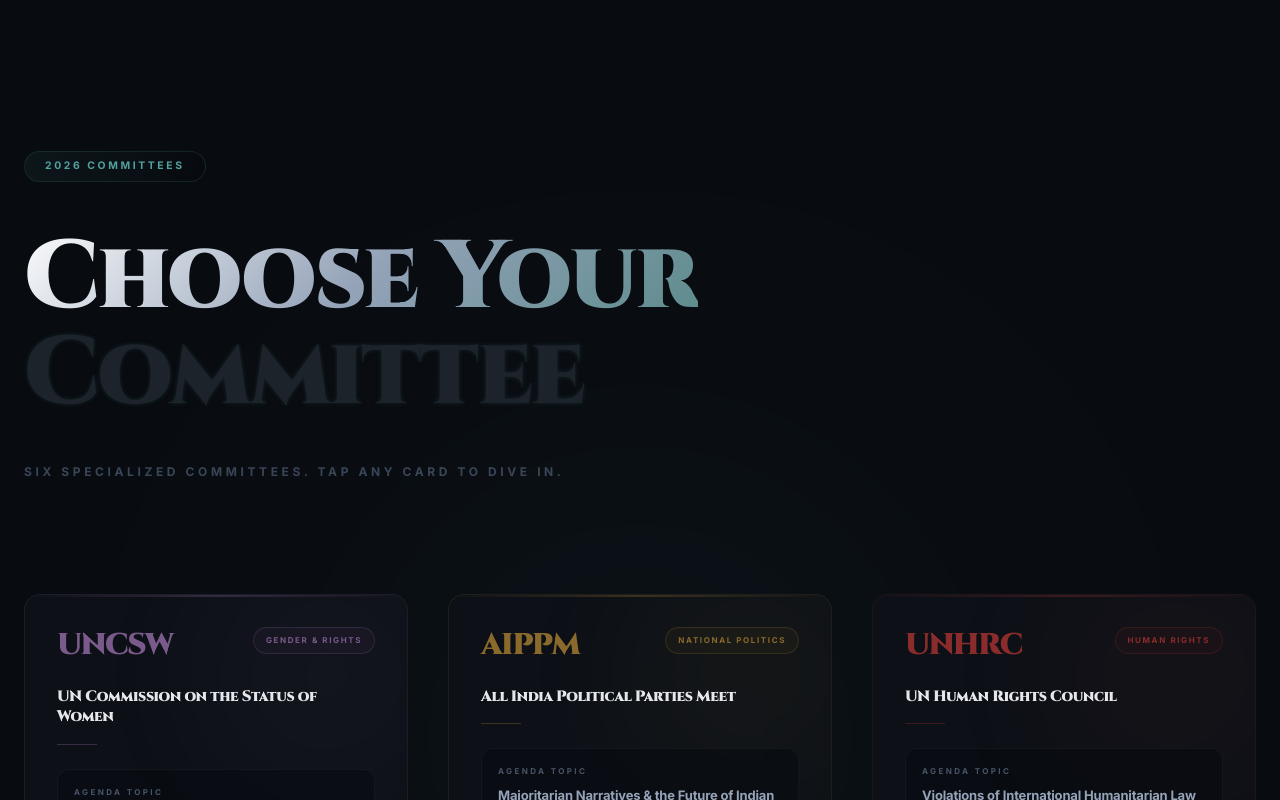
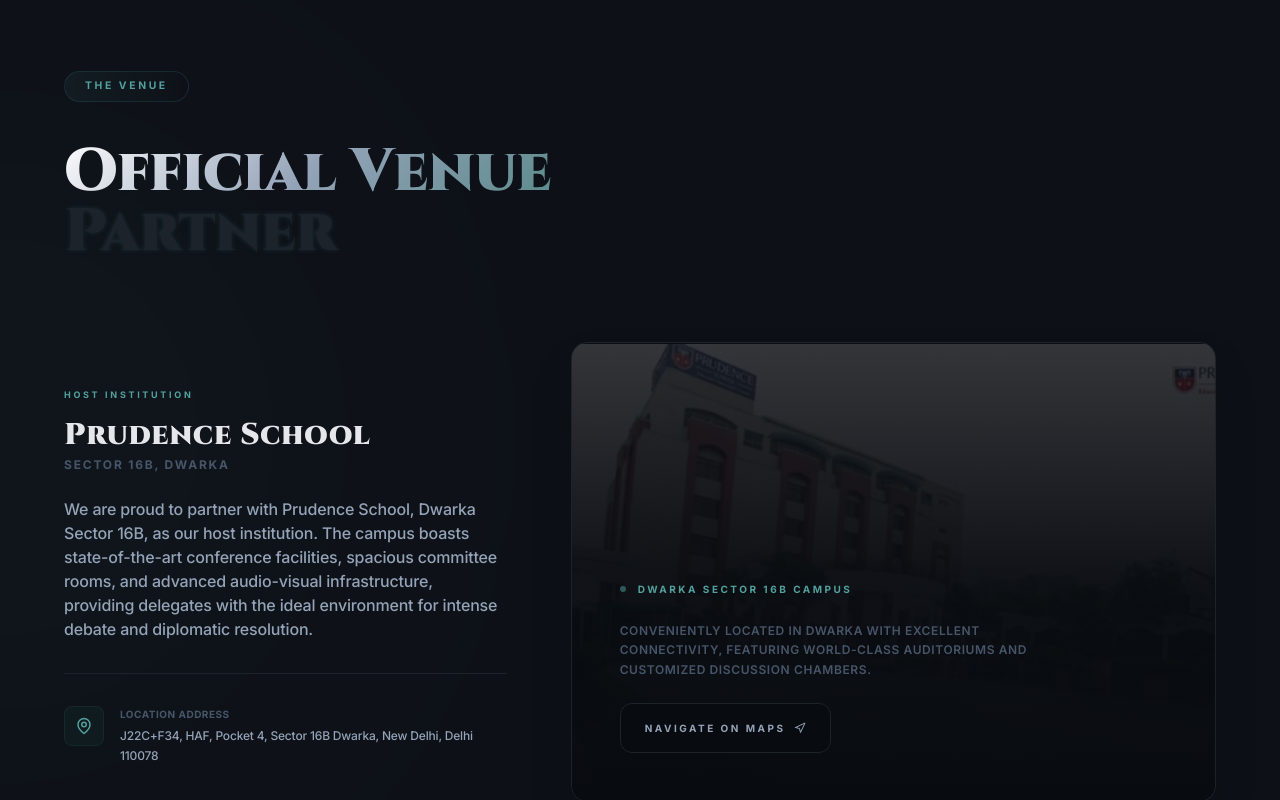
Before and after one commit to Saicharantejj/Senatus-Summit, a Next.js app: page / in a window 1280 px wide. Shown: the part 2720-3520 px from the top of the page. Built offline with nearby package versions, Linux system fonts and the light colour scheme.

Commit message:
Reposition Venue section to be before Committees section

```diff
--- a/app/page.tsx
+++ b/app/page.tsx
@@ -1,5 +1,6 @@
 import Hero from '@/components/Hero'
 import About from '@/components/About'
+import Venue from '@/components/Venue'
 import Committees from '@/components/Committees'
 import Timeline from '@/components/Timeline'
 import Contact from '@/components/Contact'
@@ -9,6 +10,7 @@
     <>
       <Hero />
       <About />
+      <Venue />
       <Committees />
       <Timeline />
       <Contact />
--- /dev/null
+++ b/components/Venue.tsx
@@ -0,0 +1,110 @@
+'use client'
+
+import { motion } from 'framer-motion'
+import { MapPin, Navigation } from 'lucide-react'
+
+const fadeUp = (delay = 0) => ({
+  initial: { opacity: 0, y: 15 },
+  whileInView: { opacity: 1, y: 0 },
+  viewport: { once: true, margin: '-80px' },
+  transition: { duration: 0.9, delay, ease: 'easeOut' },
+})
+
+export default function Venue() {
+  return (
+    <section id="venue" className="relative py-24 md:py-36 px-4 sm:px-6 border-t border-[#1c232b] bg-[#0d1117] overflow-hidden">
+      {/* Background decoration */}
+      <div className="glow-orb w-[600px] h-[600px] bg-[#2c5f5d] opacity-[0.04] top-1/2 left-0 -translate-x-1/2 -translate-y-1/2" />
+      <div className="absolute inset-0 dot-grid opacity-[0.05] [mask-image:linear-gradient(to_bottom,transparent,black,transparent)]" />
+
+      <div className="max-w-6xl mx-auto relative z-10">
+
+        {/* Header */}
+        <motion.div {...fadeUp(0)} className="mb-20">
+          <div className="section-label mb-10">The Venue</div>
+          <h2 className="font-cinzel font-black text-4xl md:text-5xl lg:text-6xl leading-tight">
+            <span className="gradient-text font-black">Official Venue</span><br />
+            <span className="text-[#1c232b] drop-shadow-[0_0_2px_rgba(44,95,93,0.3)]">Partner</span>
+          </h2>
+        </motion.div>
+
+        {/* Content Grid */}
+        <div className="grid grid-cols-1 lg:grid-cols-12 gap-12 lg:gap-16 items-stretch">
+
+          {/* Left Column: Text Details (5 cols) */}
+          <motion.div {...fadeUp(0.1)} className="lg:col-span-5 flex flex-col justify-center gap-6">
+            <div>
+              <span className="font-inter text-[9px] font-black tracking-[0.3em] text-[#52a19e] uppercase">
+                Host Institution
+              </span>
+              <h3 className="font-cinzel font-black text-3xl text-[#e5e7eb] mt-3 mb-1 tracking-wide">
+                Prudence School
+              </h3>
+              <p className="font-inter text-[#475569] text-xs font-bold uppercase tracking-[0.15em]">
+                Sector 16B, Dwarka
+              </p>
+            </div>
+
+            <p className="font-inter text-sm md:text-base text-[#94a3b8] leading-relaxed font-medium">
+              We are proud to partner with Prudence School, Dwarka Sector 16B, as our host institution. The campus boasts state-of-the-art conference facilities, spacious committee rooms, and advanced audio-visual infrastructure, providing delegates with the ideal environment for intense debate and diplomatic resolution.
+            </p>
+
+            <div className="w-full h-px bg-[#1c232b] my-2" />
+
+            <div className="flex items-start gap-4">
+              <div className="w-10 h-10 rounded-lg bg-[#2c5f5d]/10 border border-[#2c5f5d]/20 flex items-center justify-center shrink-0">
+                <MapPin className="text-[#52a19e]" size={18} />
+              </div>
+              <div className="flex flex-col gap-1">
+                <span className="font-inter text-[10px] font-bold text-[#475569] tracking-wider uppercase">Location Address</span>
+                <p className="font-inter text-xs text-[#94a3b8] font-medium leading-relaxed">
+                  J22C+F34, HAF, Pocket 4, Sector 16B Dwarka, New Delhi, Delhi 110078
+                </p>
+              </div>
+            </div>
+          </motion.div>
+
+          {/* Right Column: Image Card (7 cols) */}
+          <motion.div
+            {...fadeUp(0.2)}
+            className="lg:col-span-7 relative group rounded-2xl border border-[#1c232b] bg-[#080b10] overflow-hidden min-h-[380px] sm:min-h-[460px] flex flex-col justify-end p-8 sm:p-12 hover:border-[#2c5f5d]/30 transition-all duration-500 shadow-2xl"
+          >
+            {/* Background Image of the building with opacity */}
+            <div
+              className="absolute inset-0 z-0 bg-cover bg-center opacity-[0.20] transition-all duration-700 group-hover:scale-105 group-hover:opacity-[0.26]"
+              style={{
+                backgroundImage: "url('/venue.jpg')",
+              }}
+            />
+            {/* Gradient overlay to ensure high contrast */}
+            <div className="absolute inset-0 bg-gradient-to-t from-[#080b10] via-[#080b10]/80 to-transparent z-0" />
+
+            {/* Content overlay */}
+            <div className="relative z-10 flex flex-col gap-6">
+              <div className="flex items-center gap-3">
+                <div className="w-1.5 h-1.5 rounded-full bg-[#52a19e] animate-pulse" />
+                <span className="font-inter text-[10px] font-bold tracking-[0.25em] text-[#52a19e] uppercase">Dwarka Sector 16B Campus</span>
+              </div>
+
+              <p className="font-inter text-xs text-[#475569] font-semibold uppercase tracking-wider max-w-md leading-relaxed">
+                Conveniently located in Dwarka with excellent connectivity, featuring world-class auditoriums and customized discussion chambers.
+              </p>
+
+              <a
+                href="https://www.google.com/maps?q=J22C%2BF34,+HAF,+Pocket+4,+Sector+16B+Dwarka,+New+Delhi,+Delhi+110078&utm_source=chatgpt.com"
+                target="_blank"
+                rel="noopener noreferrer"
+                className="w-fit inline-flex items-center gap-2 rounded-xl bg-[#080b10] border border-[#1c232b] px-6 py-4 font-inter text-[10px] font-black tracking-[0.25em] text-[#94a3b8] uppercase hover:bg-[#2c5f5d] hover:border-[#2c5f5d] hover:text-white hover:shadow-[0_0_25px_rgba(44,95,93,0.4)] transition-all duration-300"
+              >
+                <span>Navigate on Maps</span>
+                <Navigation size={12} className="group-hover:translate-x-0.5 group-hover:-translate-y-0.5 transition-transform" />
+              </a>
+            </div>
+          </motion.div>
+
+        </div>
+
+      </div>
+    </section>
+  )
+}
```
